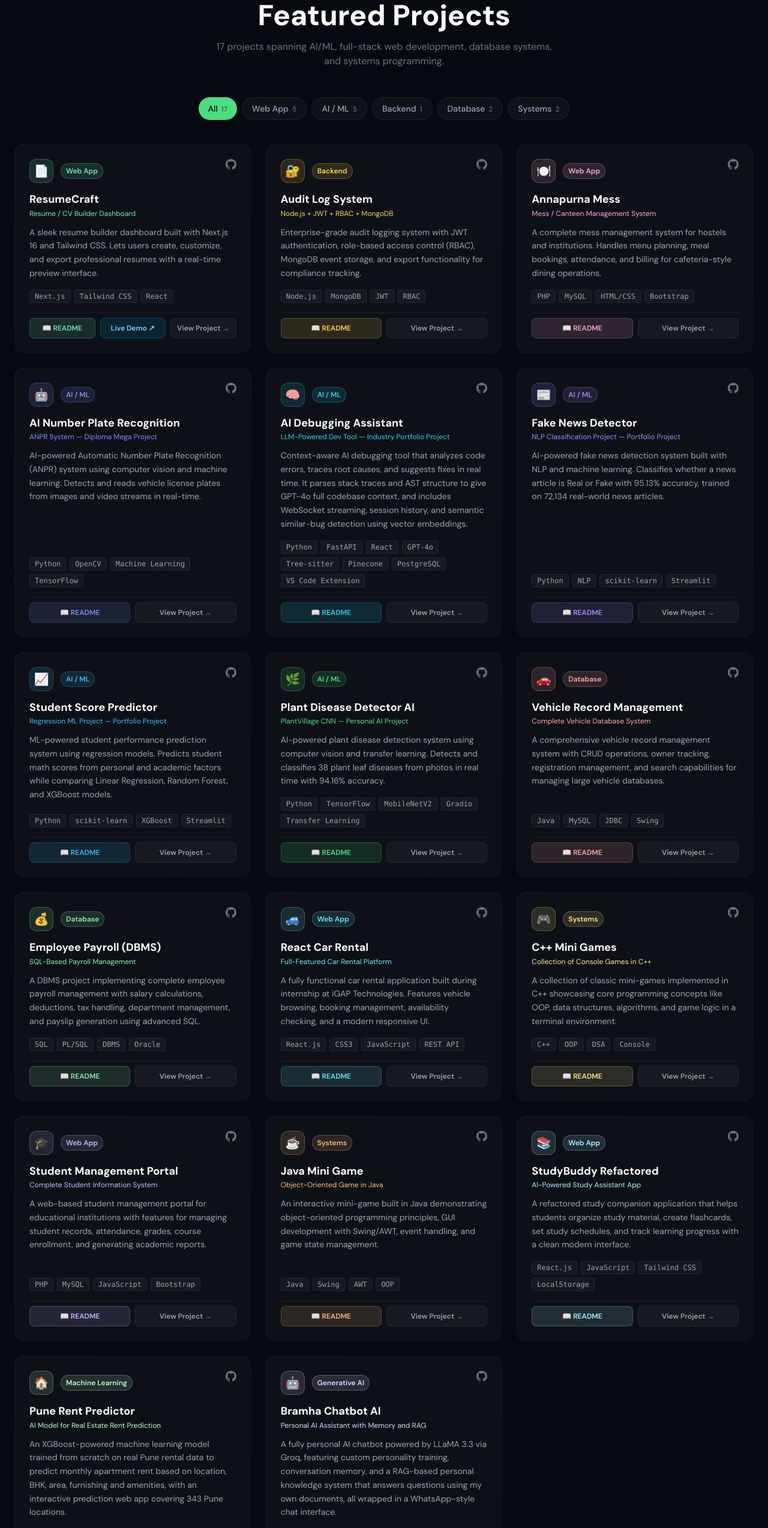
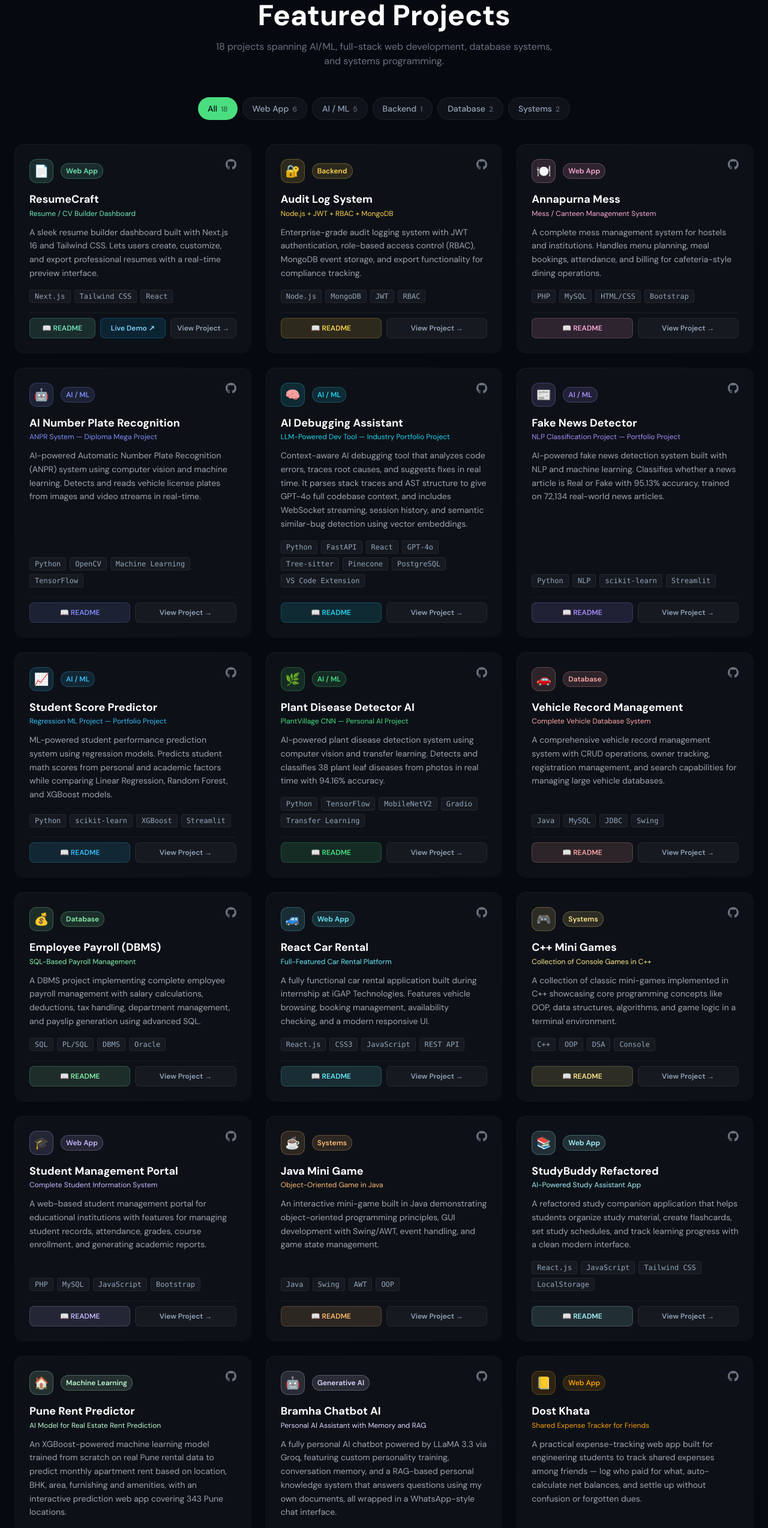
Before and after one commit to bramhagulavani/ProjectPage, a React (Create React App) app: page / in a window 1280 px wide. Shown: the part 922-3469 px from the top of the page at 60% size. Built offline with nearby package versions, Linux system fonts and the light colour scheme.

Commit message:
Added one project at the end

```diff
--- a/src/ProjectPage.jsx
+++ b/src/ProjectPage.jsx
@@ -231,6 +231,19 @@ const PROJECTS = [
     color: "#DDD6FE",
     icon: "🤖",
     readme: `# Bramha Chatbot AI\nPersonal AI chatbot powered by LLaMA 3.3 and Groq with memory and RAG.\n\n## Features\n- LLaMA 3.3-70b-versatile via Groq API\n- Custom personality system prompt\n- Conversation memory across messages\n- RAG-based personal knowledge retrieval using FAISS\n- WhatsApp-style chat web interface`,
+  },
+  {
+    id: 14,
+    name: "Dost Khata",
+    tagline: "Shared Expense Tracker for Friends",
+    description:
+      "A practical expense-tracking web app built for engineering students to track shared expenses among friends — log who paid for what, auto-calculate net balances, and settle up without confusion or forgotten dues.",
+    tech: ["React.js", "JavaScript", "CSS3", "LocalStorage"],
+    category: "Web App",
+    github: "https://github.com/bramhagulavani/dost-khata",
+    color: "#F59E0B",
+    icon: "📒",
+    readme: `# Dost Khata\nA shared expense tracker for friends and engineering students.\n\n## Features\n- Add and manage friends\n- Track "they owe me" and "i owe them" entries separately\n- Auto net balance calculation with deduction support\n- Notes per transaction for context\n- Remove friend once settled\n- Data persistence via LocalStorage\n- Premium dark UI with saffron accent`,
   },
 ];
 
```
